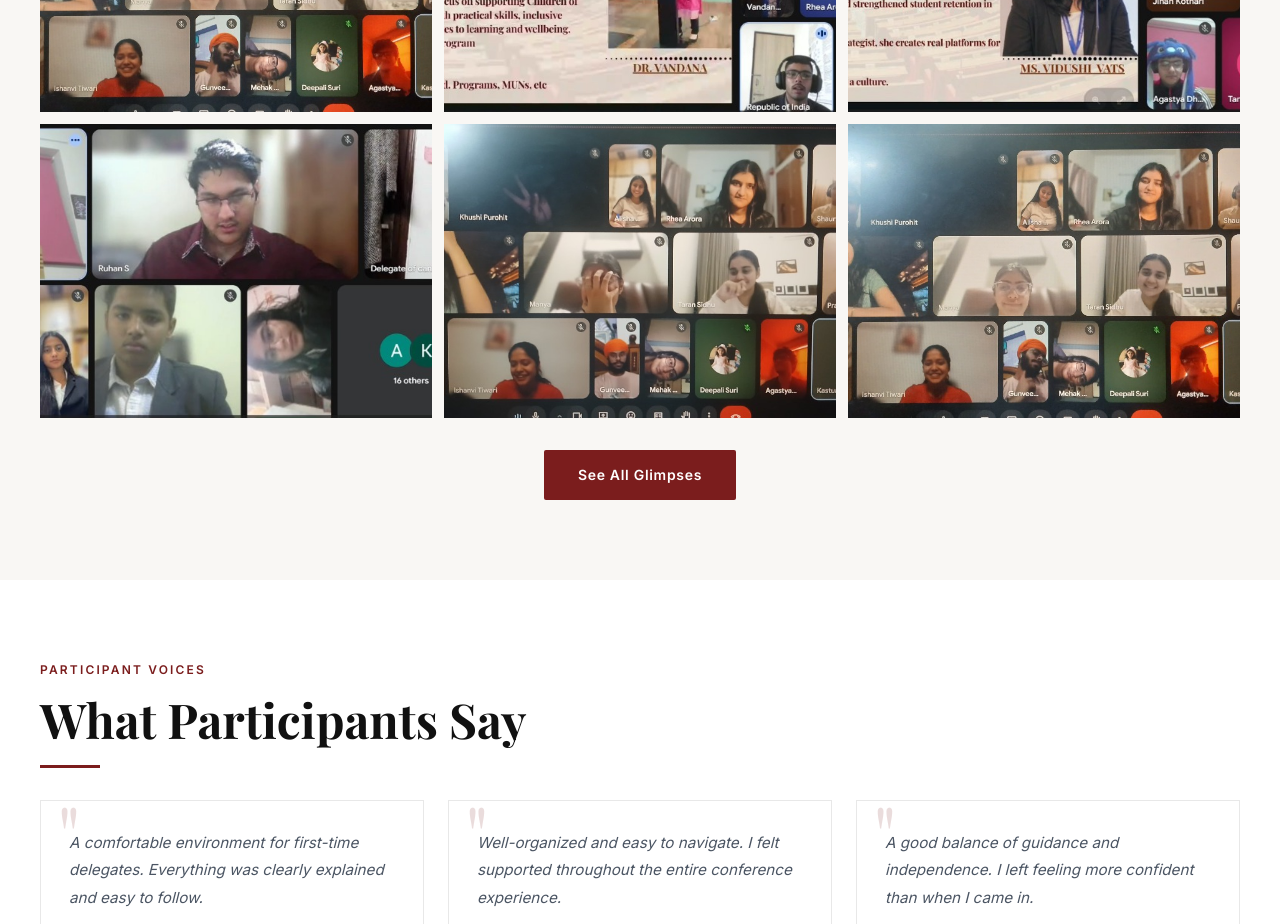
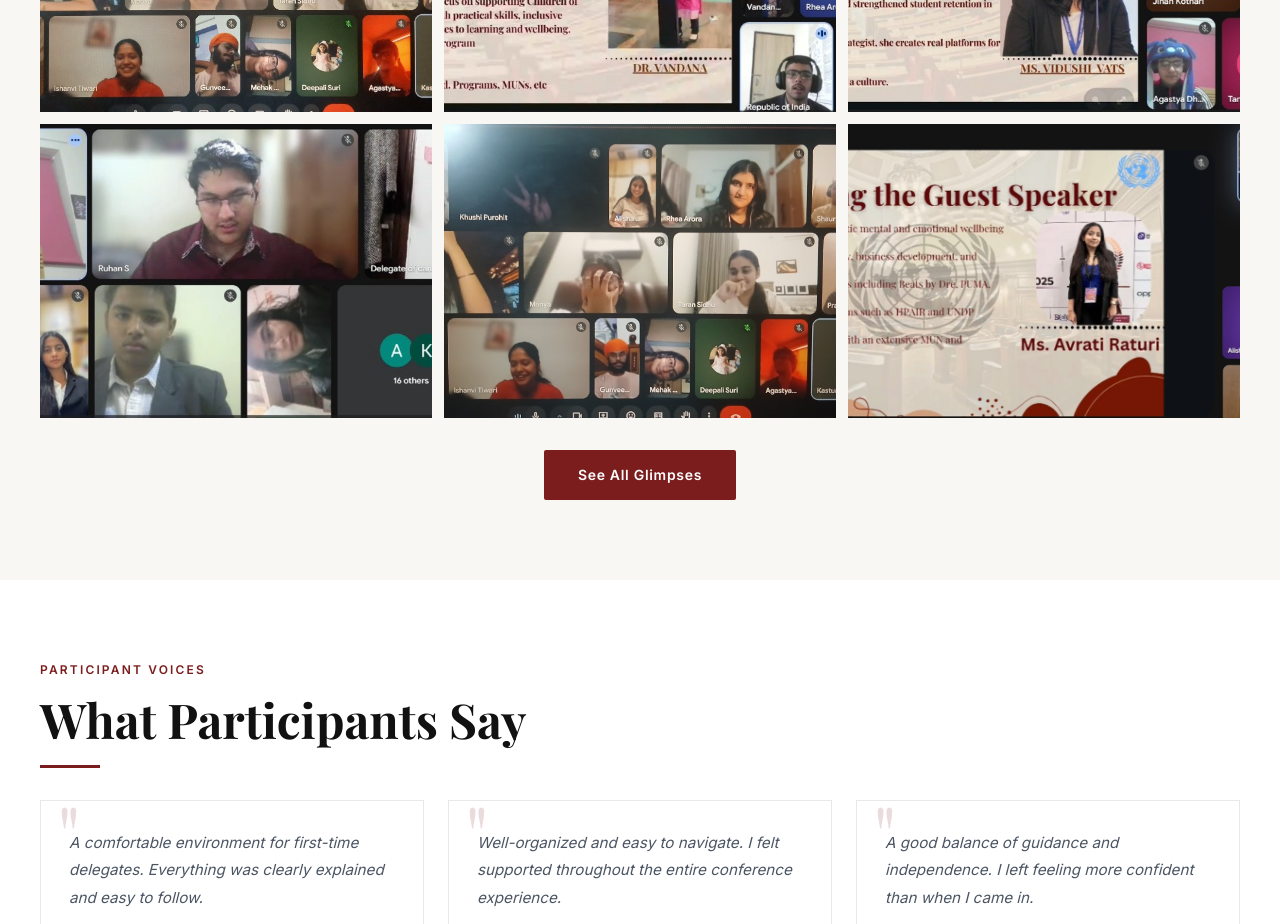
Before and after one commit to Angelflyhi/Pathum, a Next.js app: page / in a window 1280 px wide. Shown: the part 4320-5244 px from the top of the page. Built offline with nearby package versions, Linux system fonts and the light colour scheme; a web font is replaced by a local one.

Commit message:
Update page.tsx

```diff
--- a/src/app/page.tsx
+++ b/src/app/page.tsx
@@ -224,7 +224,7 @@ export default function Home() {
               '/media-3.jpg',
               '/media-4.jpg',
               '/media-5.jpg',
-              '/media-1.jpg',
+              '/media-6.jpg',
             ].map((src, i) => (
               <div key={i} className="media-thumb">
                 <img src={src} alt={`Conference Glimpse ${i + 1}`} />
```
